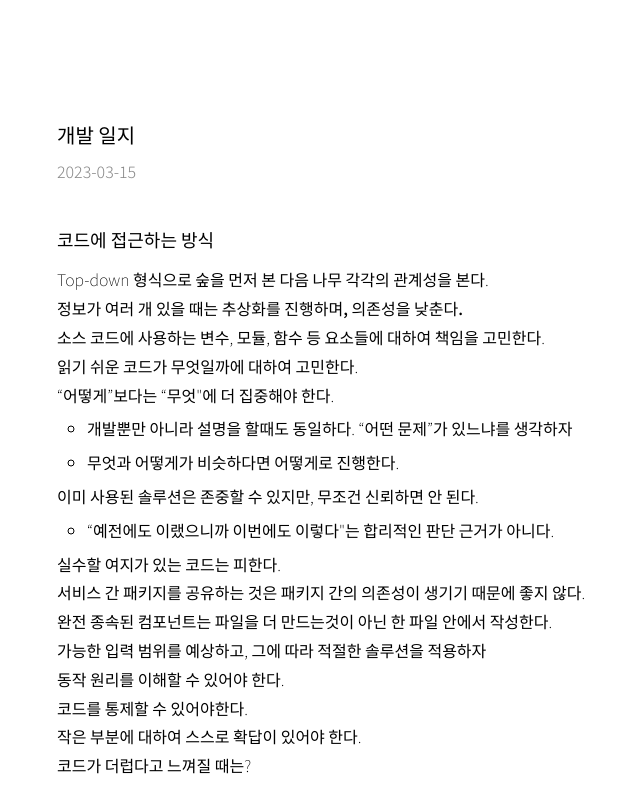
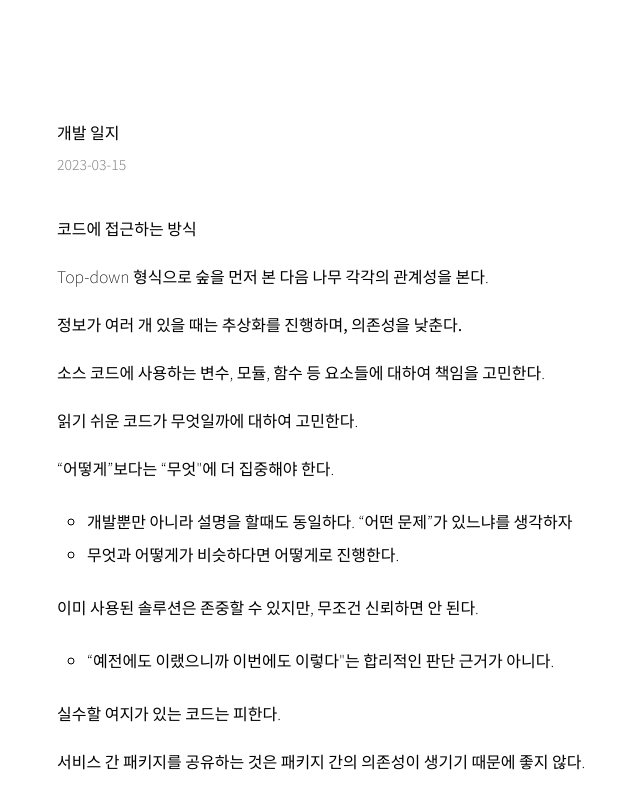
Before and after one commit to hellojaehyeok/hellojaehyeok.github.io, a Next.js app: page /essay/development-journal in a window 1280 px wide. Shown: the top 790 px of the page, without its empty margins (223-863 px from the left). Built offline with nearby package versions, Linux system fonts and the light colour scheme.

Commit message:
chore: contents style

```diff
--- a/src/components/Contents.tsx
+++ b/src/components/Contents.tsx
@@ -30,25 +30,27 @@ const Layout = styled.div`
 `;
 const Title = styled.h1`
   font-weight: 400;
-  font-size: 20px;
+  font-size: 16px;
   margin-bottom: 10px;
 `;
 const CreateDate = styled.div`
   margin-bottom: 40px;
   font-weight: 300;
-  font-size: 16px;
+  font-size: 14px;
   color: #8a8a8a;
 `;
 const Body = styled.div`
+  display: flex;
+  flex-direction: column;
   width: 100%;
-  line-height: 1.8;
+  line-height: 28px;
+  gap: 20px;
   h2 {
-    margin-bottom: 10px;
     font-weight: 400;
-    font-size: 18px;
+    font-size: 16px;
   }
   strong {
-    font-weight: 500;
+    font-weight: 400;
   }
   li {
     list-style: circle;
@@ -63,6 +65,10 @@ const Body = styled.div`
     height: 1px;
     border: 0;
   }
+  pre > pre {
+    border-radius: 13px;
+    border: 1px solid #e4e2e0;
+  }
 `;
 
 // NOTE: children의 string[]이지만, ReactMarkdown 타입 에러로 인하여 any를 사용
```
